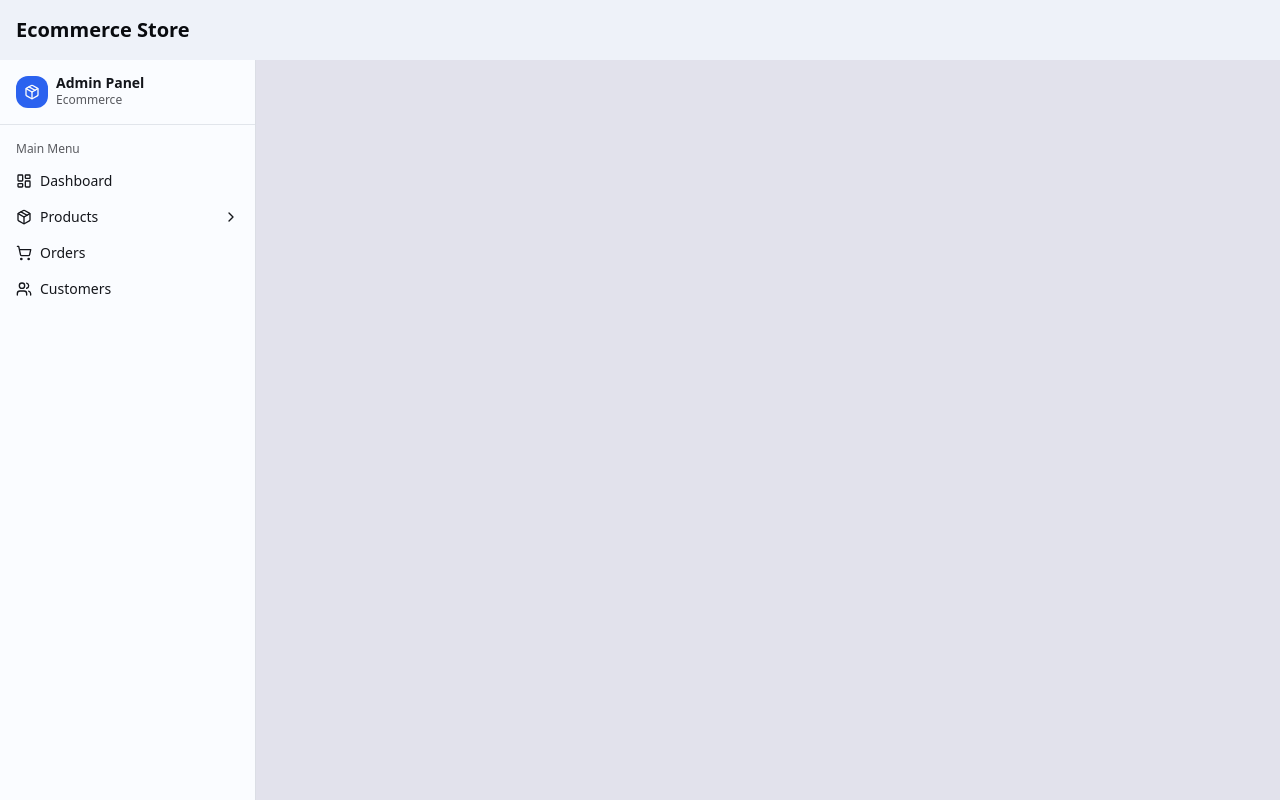
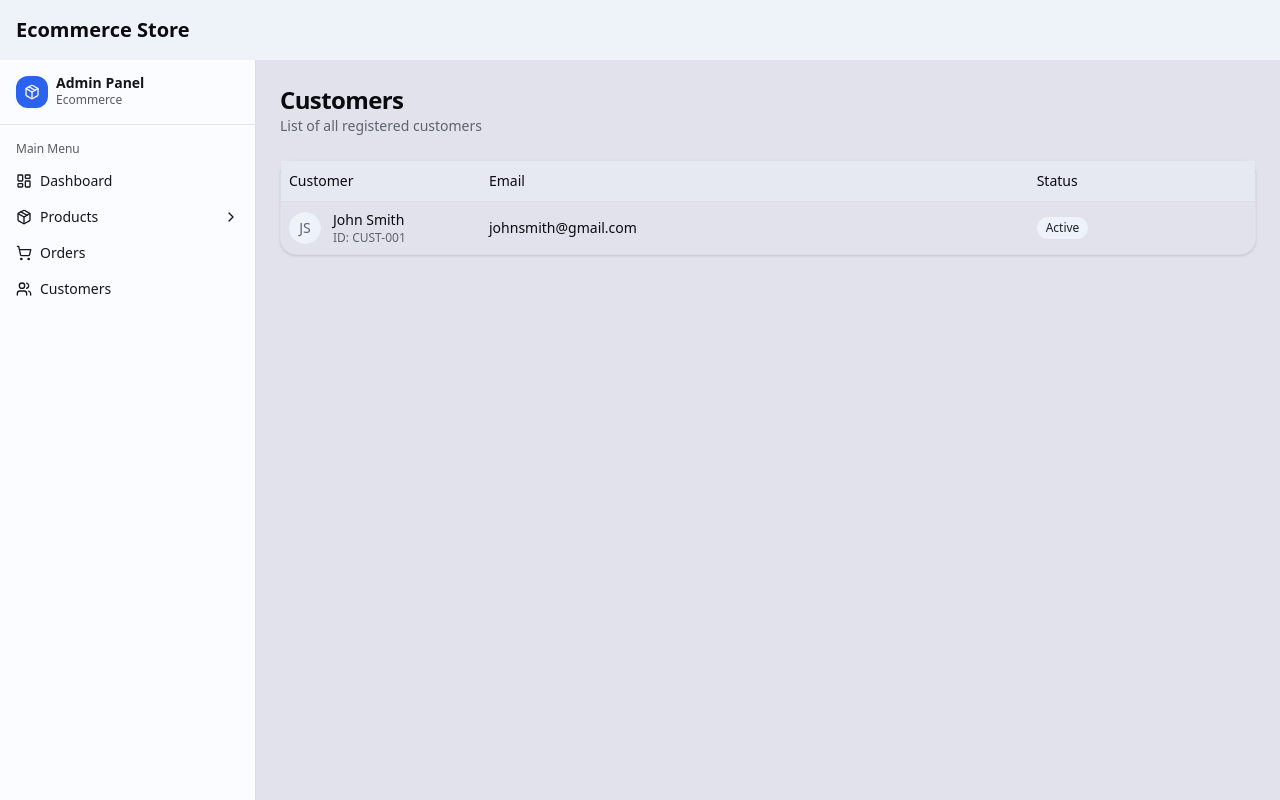
Before and after one commit to Samman-Qaiser/Ecommerce-AdminSide, a React (Vite) app: page /customers in a window 1280 px wide. Built offline with nearby package versions, Linux system fonts and the light colour scheme.

Commit message:
links updated

```diff
--- a/index.html
+++ b/index.html
@@ -4,7 +4,7 @@
     <meta charset="UTF-8" />
     <link rel="icon" type="image/svg+xml" href="/vite.svg" />
     <meta name="viewport" content="width=device-width, initial-scale=1.0" />
-    <title>package.json</title>
+    <title>Ecommerce Store Admin Side</title>
   </head>
   <body>
     <div id="root"></div>
--- a/package.json
+++ b/package.json
@@ -18,7 +18,9 @@
     "@tailwindcss/vite": "^4.1.18",
     "class-variance-authority": "^0.7.1",
     "clsx": "^2.1.1",
+    "firebase": "^12.8.0",
     "lucide-react": "^0.563.0",
+    "radix-ui": "^1.4.3",
     "react": "^19.2.0",
     "react-dom": "^19.2.0",
     "react-icons": "^5.5.0",
--- a/src/App.jsx
+++ b/src/App.jsx
@@ -5,6 +5,9 @@ import Header from './Layout/Header'
 import {SidebarProvider,SidebarTrigger} from "@/components/ui/sidebar"
 import AppSidebar from './Layout/AppSidebar'
 import Dashboard from './Pages/Dashboard'
+import Customers from './Pages/Customers'
+import OrderTable from './components/charts/OrderTable'
+import Orders from './Pages/Orders'
 function App() {
 
 
@@ -19,7 +22,11 @@ function App() {
     <Route path='' element={
       <Dashboard />
     }/>
+    <Route path='/customers' element={<Customers />}/>
+      <Route path='/orders' element={<Orders />}/>
   </Routes>
+
+
   </main>
  </SidebarProvider>
 </BrowserRouter>
--- a/src/Layout/AppSidebar.jsx
+++ b/src/Layout/AppSidebar.jsx
@@ -1,15 +1,10 @@
-import React from 'react'
+import {Link} from 'react-router-dom'
 import {
   LayoutDashboard,
   Package,
   ShoppingCart,
   Users,
-  Settings,
-  BarChart3,
-  Tag,
-  Truck,
-  FileText,
-  Bell,
+
   ChevronRight,
 } from 'lucide-react'
 import {
@@ -114,9 +109,9 @@ const AppSidebar = () => {
                             {item.items.map((subItem) => (
                               <SidebarMenuSubItem key={subItem.title}>
                                 <SidebarMenuSubButton asChild>
-                                  <a href={subItem.url}>
+                                  <Link href={subItem.url}>
                                     <span>{subItem.title}</span>
-                                  </a>
+                                  </Link>
                                 </SidebarMenuSubButton>
                               </SidebarMenuSubItem>
                             ))}
--- /dev/null
+++ b/src/Pages/Customers.jsx
@@ -0,0 +1,76 @@
+import React from "react"
+import {
+  Table,
+  TableBody,
+  TableCell,
+  TableHead,
+  TableHeader,
+  TableRow,
+} from "@/components/ui/table"
+import { Badge } from "@/components/ui/badge"
+import { Avatar, AvatarFallback } from "@/components/ui/avatar"
+
+const Customers = () => {
+  return (
+    <div className="p-6">
+      {/* Header */}
+      <div className="mb-6">
+        <h1 className="text-2xl font-semibold tracking-tight">
+          Customers
+        </h1>
+        <p className="text-sm text-muted-foreground">
+          List of all registered customers
+        </p>
+      </div>
+
+      {/* Table Card */}
+      <div className="rounded-xl border bg-background shadow-sm">
+        <Table>
+          <TableHeader>
+            <TableRow className="bg-muted/50">
+              <TableHead className="w-50">Customer</TableHead>
+              <TableHead>Email</TableHead>
+              <TableHead>Status</TableHead>
+            </TableRow>
+          </TableHeader>
+
+          <TableBody>
+            {/* Sample Row */}
+            <TableRow className="hover:bg-muted/50 transition">
+              <TableCell className="flex items-center gap-3">
+                <Avatar>
+                  <AvatarFallback>JS</AvatarFallback>
+                </Avatar>
+                <div>
+                  <p className="font-medium">John Smith</p>
+                  <p className="text-xs text-muted-foreground">
+                    ID: CUST-001
+                  </p>
+                </div>
+              </TableCell>
+
+              <TableCell className="text-sm">
+                johnsmith@gmail.com
+              </TableCell>
+
+              <TableCell>
+                <Badge variant="secondary">Active</Badge>
+              </TableCell>
+            </TableRow>
+
+            {/* Empty State Example */}
+            {/*
+            <TableRow>
+              <TableCell colSpan={3} className="text-center py-10 text-muted-foreground">
+                No customers found
+              </TableCell>
+            </TableRow>
+            */}
+          </TableBody>
+        </Table>
+      </div>
+    </div>
+  )
+}
+
+export default Customers
--- a/src/Pages/Dashboard.jsx
+++ b/src/Pages/Dashboard.jsx
@@ -61,7 +61,7 @@ const Dashboard = () => {
         <Card className='col-span-2'>
           <MonthlyEarningsWave />
         </Card>
-               <Card className='max-h-[300px]'>
+               <Card className='max-h-75'>
                <PaymentMethodDonut />
         </Card>
         <div className='col-span-3 '>
--- /dev/null
+++ b/src/Pages/Orders.jsx
@@ -0,0 +1,52 @@
+import React from 'react'
+import {
+  Table,
+  TableBody,
+  TableCell,
+  TableHead,
+  TableHeader,
+  TableRow,
+} from "@/components/ui/table"
+import {
+  Card,
+} from "@/components/ui/card"
+import { FaHistory } from 'react-icons/fa'
+const Orders = () => {
+  return (
+    <div className='p-4'>
+
+          <div className="flex items-center justify-between px-6 py-4 border-b">
+            <div className="flex items-center gap-2">
+              <FaHistory className="h-5 w-5 text-gray-600" />
+              <h2 className="text-lg font-semibold tracking-wide">
+              View All Orders
+              </h2>
+            </div>
+            <span className="text-sm text-gray-500">
+              Last 10 orders
+            </span>
+          </div>
+          <Card>
+               <Table>
+                <TableHeader className='bg-primary-foreground'>
+                  <TableRow>
+                    <TableHead>Order ID</TableHead>
+                    <TableHead>Customer</TableHead>
+                    <TableHead>Date</TableHead>
+                    <TableHead>Amount</TableHead>
+                    <TableHead>Payment</TableHead>
+                    <TableHead>Status</TableHead>
+                  </TableRow>
+                </TableHeader>
+
+                <TableBody className='bg-accent'>
+
+                </TableBody>
+        </Table>
+          </Card>
+
+    </div>
+  )
+}
+
+export default Orders
--- /dev/null
+++ b/src/Pages/ProductAdd.jsx
@@ -0,0 +1,9 @@
+import React from 'react'
+
+const ProductAdd = () => {
+  return (
+    <div>ProductAdd</div>
+  )
+}
+
+export default ProductAdd
--- /dev/null
+++ b/src/components/ui/avatar.jsx
@@ -0,0 +1,105 @@
+import * as React from "react"
+import { Avatar as AvatarPrimitive } from "radix-ui"
+
+import { cn } from "@/lib/utils"
+
+function Avatar({
+  className,
+  size = "default",
+  ...props
+}) {
+  return (
+    <AvatarPrimitive.Root
+      data-slot="avatar"
+      data-size={size}
+      className={cn(
+        "group/avatar relative flex size-8 shrink-0 overflow-hidden rounded-full select-none data-[size=lg]:size-10 data-[size=sm]:size-6",
+        className
+      )}
+      {...props} />
+  );
+}
+
+function AvatarImage({
+  className,
+  ...props
+}) {
+  return (
+    <AvatarPrimitive.Image
+      data-slot="avatar-image"
+      className={cn("aspect-square size-full", className)}
+      {...props} />
+  );
+}
+
+function AvatarFallback({
+  className,
+  ...props
+}) {
+  return (
+    <AvatarPrimitive.Fallback
+      data-slot="avatar-fallback"
+      className={cn(
+        "bg-muted text-muted-foreground flex size-full items-center justify-center rounded-full text-sm group-data-[size=sm]/avatar:text-xs",
+        className
+      )}
+      {...props} />
+  );
+}
+
+function AvatarBadge({
+  className,
+  ...props
+}) {
+  return (
+    <span
+      data-slot="avatar-badge"
+      className={cn(
+        "bg-primary text-primary-foreground ring-background absolute right-0 bottom-0 z-10 inline-flex items-center justify-center rounded-full ring-2 select-none",
+        "group-data-[size=sm]/avatar:size-2 group-data-[size=sm]/avatar:[&>svg]:hidden",
+        "group-data-[size=default]/avatar:size-2.5 group-data-[size=default]/avatar:[&>svg]:size-2",
+        "group-data-[size=lg]/avatar:size-3 group-data-[size=lg]/avatar:[&>svg]:size-2",
+        className
+      )}
+      {...props} />
+  );
+}
+
+function AvatarGroup({
+  className,
+  ...props
+}) {
+  return (
+    <div
+      data-slot="avatar-group"
+      className={cn(
+        "*:data-[slot=avatar]:ring-background group/avatar-group flex -space-x-2 *:data-[slot=avatar]:ring-2",
+        className
+      )}
+      {...props} />
+  );
+}
+
+function AvatarGroupCount({
+  className,
+  ...props
+}) {
+  return (
+    <div
+      data-slot="avatar-group-count"
+      className={cn(
+        "bg-muted text-muted-foreground ring-background relative flex size-8 shrink-0 items-center justify-center rounded-full text-sm ring-2 group-has-data-[size=lg]/avatar-group:size-10 group-has-data-[size=sm]/avatar-group:size-6 [&>svg]:size-4 group-has-data-[size=lg]/avatar-group:[&>svg]:size-5 group-has-data-[size=sm]/avatar-group:[&>svg]:size-3",
+        className
+      )}
+      {...props} />
+  );
+}
+
+export {
+  Avatar,
+  AvatarImage,
+  AvatarFallback,
+  AvatarBadge,
+  AvatarGroup,
+  AvatarGroupCount,
+}
```
Also changed, not shown: jsconfig.json (+1 -8 lines), 1 other file (tests, documents, lock files or other folders).
